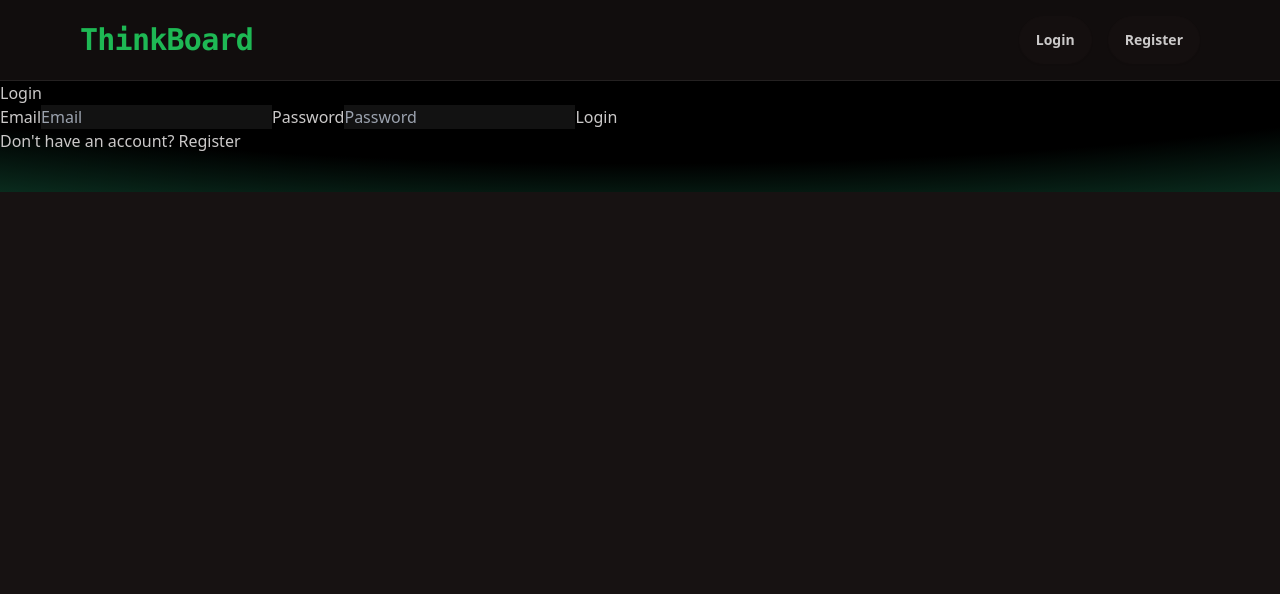
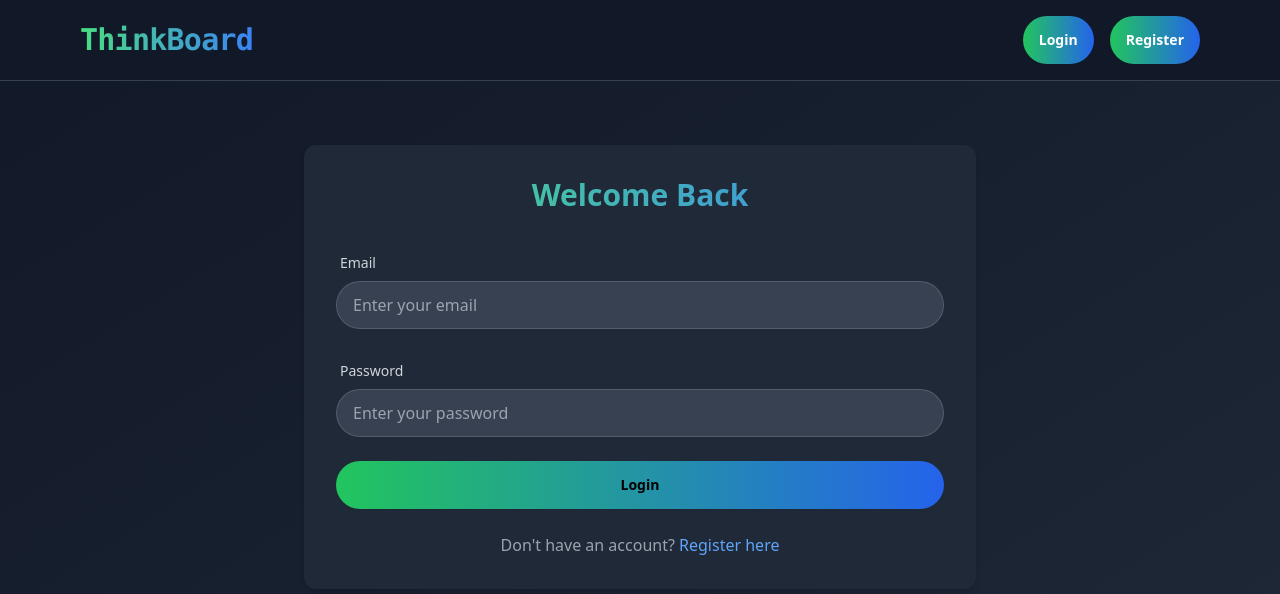
Before and after one commit to Priyanshu-010/FullStack-Notes-app, a React (Vite) app in the folder frontend/: page /login in a window 1280 px wide. Shown: the top 594 px of the page. Built offline with nearby package versions, Linux system fonts and the light colour scheme.

Commit message:
Project fully completed with new styling jsut deployment remains now and readme.md file

```diff
--- a/frontend/src/components/Navbar.jsx
+++ b/frontend/src/components/Navbar.jsx
@@ -5,35 +5,51 @@ import useAuth from "../context/AuthContext";
 const Navbar = () => {
   const { user, logout } = useAuth();
   const navigate = useNavigate();
-  console.log(user)
+
   const handleLogout = () => {
     logout();
     navigate("/login");
   };
+
   return (
-    <header className="bg-base-300 border-b border-base-content/10">
+    <header className="bg-gray-900 border-b border-gray-700">
       <div className="mx-auto max-w-6xl p-4">
         <div className="flex items-center justify-between">
-          <h1 className="text-3xl font-bold text-primary font-mono tracking-tight">
+          <h1 className="text-3xl font-bold text-transparent bg-clip-text bg-gradient-to-r from-green-400 to-blue-500 font-mono tracking-tight">
             ThinkBoard
           </h1>
           {user ? (
             <div className="flex items-center gap-4">
-              <span className="greeting">Hello, <strong>{user.user.username}</strong></span>
-              <button onClick={handleLogout} className="btn btn-ghost">
-                Logout
-              </button>
-              <Link to={"/create"} className="btn btn-primary">
+              <span className="text-gray-300">
+                Hello, <strong className="text-blue-400">{user.user.username}</strong>
+              </span>
+
+              <Link
+                to={"/create"}
+                className="btn bg-gradient-to-r from-green-500 to-blue-600 border-none text-white hover:from-green-600 hover:to-blue-700"
+              >
                 <PlusIcon className="size-5" />
                 <span>New Note</span>
               </Link>
+              <button
+                onClick={handleLogout}
+                className="btn btn-ghost text-gray-300 hover:text-white hover:bg-gray-700/50 transition-colors"
+              >
+                Logout
+              </button>
             </div>
           ) : (
             <div className="flex items-center gap-4">
-              <Link to="/login" className="btn">
+              <Link
+                to="/login"
+                className="btn bg-gradient-to-r from-green-500 to-blue-600 border-none text-white hover:from-green-600 hover:to-blue-700"
+              >
                 Login
               </Link>
-              <Link to="/register" className="btn">
+              <Link
+                to="/register"
+                className="btn bg-gradient-to-r from-green-500 to-blue-600 border-none text-white hover:from-green-600 hover:to-blue-700"
+              >
                 Register
               </Link>
             </div>
@@ -43,4 +59,5 @@ const Navbar = () => {
     </header>
   );
 };
+
 export default Navbar;
--- a/frontend/src/components/NoteCard.jsx
+++ b/frontend/src/components/NoteCard.jsx
@@ -13,30 +13,31 @@ const NoteCard = ({note, setNotes}) => {
       setNotes((prev) => prev.filter(note=> note._id !== id))
       toast.success("Note deleted successfully");
     } catch (error) {
-      console.log("Error in handleDelete",error);
+      console.log("Error in handleDelete", error);
       toast.error("Error deleting note");
     }
   }
+
   return (
     <Link
       to={`/notes/${note._id}`}
-      className="card bg-base-100 hover:shadow-lg transition-all duration-200
-      border-t-4 border-solid border-[#00FF9D]"
+      className="card bg-gray-800 hover:shadow-lg transition-all duration-200
+      border-t-4 border-solid border-green-400 hover:border-blue-500"
     >
       <div className="card-body">
-        <h3 className="card-title text-base-content">{note.title}</h3>
-        <p className="text-base-content/70 line-clamp-3">{note.content}</p>
+        <h3 className="card-title text-white">{note.title}</h3>
+        <p className="text-gray-300 line-clamp-3">{note.content}</p>
         <div className="card-actions justify-between items-center mt-4">
-          <span className="text-sm text-base-content/60">
+          <span className="text-sm text-gray-400">
             {formatDate(new Date(note.createdAt))}
           </span>
           <div className="flex items-center gap-1">
-            <PenSquareIcon className="size-4" />
+            <PenSquareIcon className="size-4 text-gray-400" />
             <button
-              className="btn btn-ghost btn-xs text-error"
+              className="btn btn-ghost btn-xs hover:bg-error/10"
               onClick={(e) => handleDelete(e, note._id)}
             >
-              <Trash2Icon className="size-4" />
+              <Trash2Icon className="size-4 text-error" />
             </button>
           </div>
         </div>
--- a/frontend/src/components/NotesNotFound.jsx
+++ b/frontend/src/components/NotesNotFound.jsx
@@ -4,17 +4,21 @@ import { Link } from "react-router-dom";
 const NotesNotFound = () => {
   return (
     <div className="flex flex-col items-center justify-center py-16 space-y-6 max-w-md mx-auto text-center">
-      <div className="bg-primary/10 rounded-full p-8">
-        <NotebookIcon className="size-10 text-primary" />
+      <div className="p-6 rounded-full bg-gray-800 border border-gray-700">
+        <NotebookIcon className="size-10 text-green-400" />
       </div>
-      <h3 className="text-2xl font-bold">No notes yet</h3>
-      <p className="text-base-content/70">
+      <h3 className="text-2xl font-bold text-white">No notes yet</h3>
+      <p className="text-gray-400">
         Ready to organize your thoughts? Create your first note to get started on your journey.
       </p>
-      <Link to="/create" className="btn btn-primary">
+      <Link
+        to="/create"
+        className="btn bg-gradient-to-r from-green-500 to-blue-600 border-none text-white hover:from-green-600 hover:to-blue-700"
+      >
         Create Your First Note
       </Link>
     </div>
   );
 };
+
 export default NotesNotFound;
--- a/frontend/src/pages/HomePage.jsx
+++ b/frontend/src/pages/HomePage.jsx
@@ -14,7 +14,6 @@ const HomePage = () => {
     const fetchNotes = async()=>{
       try {
         const res = await axiosInstance.get("/notes");
-        console.log(res.data)
         setNotes(res.data);
         setIsRateLimited(false);
       } catch (error) {
@@ -26,13 +25,16 @@ const HomePage = () => {
     fetchNotes();
   }, [])
 
-
   return (
-    <div className='min-h-screen'>
+    <div className='min-h-screen bg-gradient-to-br from-gray-900 to-gray-800 text-white'>
       <Navbar />
       {isRateLimited && <RateLimitedUI />}
-       <div className="max-w-7xl mx-auto p-4 mt-6">
-        {loading && <div className="text-center text-primary py-10">Loading notes...</div>}
+      <div className="max-w-7xl mx-auto p-4 mt-6">
+        {loading && (
+          <div className="text-center py-10 text-transparent bg-clip-text bg-gradient-to-r from-green-400 to-blue-500">
+            Loading notes...
+          </div>
+        )}
 
         {notes.length === 0 && !isRateLimited && <NotesNotFound />}
 
--- a/frontend/src/pages/LoginPage.jsx
+++ b/frontend/src/pages/LoginPage.jsx
@@ -13,41 +13,71 @@ const LoginPage = () => {
 
   const handleSubmit = async (e) => {
     e.preventDefault();
-    console.log(email, password);
     try {
       const res = await axiosInstance.post("/auth/login", { email, password });
       login(res.data);
       toast.success("Login successful");
       navigate("/");
     } catch (error) {
-      console.log("error in login", error);
+      toast.error(error.response?.data?.message || "Login failed");
     }
   };
 
   return (
-    <div>
+    <div className="min-h-screen bg-gradient-to-br from-gray-900 to-gray-800 text-white">
       <Navbar />
-      <form onSubmit={handleSubmit}>
-        <h3>Login</h3>
-        <label>Email</label>
+
+      <div className="container mx-auto px-4 py-16">
+        <div className="max-w-md mx-auto bg-gray-800 rounded-xl shadow-md overflow-hidden md:max-w-2xl p-8">
+          <h2 className="text-3xl font-bold text-center mb-8 text-transparent bg-clip-text bg-gradient-to-r from-green-400 to-blue-500">
+            Welcome Back
+          </h2>
+
+          <form onSubmit={handleSubmit} className="space-y-6">
+            <div className="form-control">
+              <label className="label">
+                <span className="label-text text-gray-300">Email</span>
+              </label>
               <input
                 type="email"
-          placeholder="Email"
+                placeholder="Enter your email"
+                className="input input-bordered w-full bg-gray-700 text-white"
                 value={email}
                 onChange={(e) => setEmail(e.target.value)}
+                required
               />
-        <label>Password</label>
+            </div>
+
+            <div className="form-control">
+              <label className="label">
+                <span className="label-text text-gray-300">Password</span>
+              </label>
               <input
                 type="password"
-          placeholder="Password"
+                placeholder="Enter your password"
+                className="input input-bordered w-full bg-gray-700 text-white"
                 value={password}
                 onChange={(e) => setPassword(e.target.value)}
+                required
               />
-        <button>Login</button>
-        <p>
-          Don't have an account? <Link to="/register">Register</Link>
-        </p>
+            </div>
+
+            <button
+              type="submit"
+              className="btn btn-primary w-full bg-gradient-to-r from-green-500 to-blue-600 border-none hover:from-green-600 hover:to-blue-700"
+            >
+              Login
+            </button>
+
+            <div className="text-center mt-4">
+              <span className="text-gray-400">Don't have an account? </span>
+              <Link to="/register" className="text-blue-400 hover:text-blue-300">
+                Register here
+              </Link>
+            </div>
           </form>
+        </div>
+      </div>
     </div>
   );
 };
```
Also changed, not shown: frontend/src/pages/CreatePage.jsx (+17 -11 lines), frontend/src/pages/NotesDetail.jsx (+25 -18 lines). Lines whose indentation alone changed are shown as unchanged.
